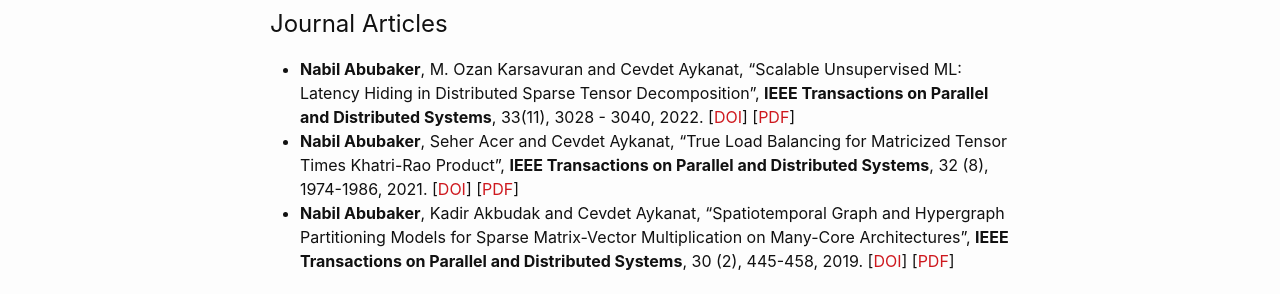
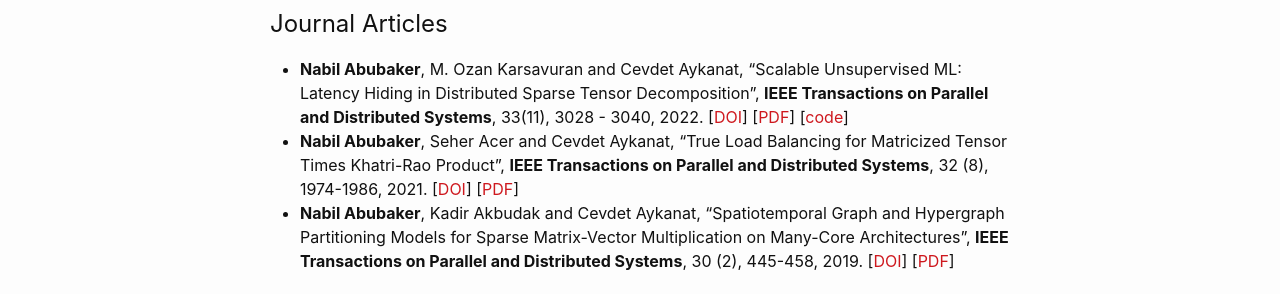
Before and after one commit to nfabubaker/nfabubaker.github.io, a Jekyll site: the page built from research.md, in a window 1280 px wide. Shown: the part 509-803 px from the top of the page. Built offline with Jekyll 4.4.1, drawn with Linux system fonts in a browser that asks for light colours; some web fonts are replaced.

Commit message:
code link for cpd-emb added

```diff
--- a/research.md
+++ b/research.md
@@ -20,7 +20,7 @@
 - **Nabil Abubaker**, M. Ozan Karsavuran and Cevdet Aykanat, "Scaling Stratified Stochastic Gradient Descent for Distributed Matrix Completion", *TechRxiv*. [[DOI](https://doi.org/10.36227/techrxiv.19350536.v1)] [[PDF](/dsgd.pdf)] [[code](https://github.com/nfabubaker/CESSGD)]
 
 # Journal Articles
-- **Nabil Abubaker**, M. Ozan Karsavuran and Cevdet Aykanat, "Scalable Unsupervised ML: Latency Hiding in Distributed Sparse Tensor Decomposition", **IEEE Transactions on Parallel and Distributed Systems**, 33(11), 3028 - 3040, 2022. [[DOI](https://doi.org/10.1109/TPDS.2021.3128827)] [[PDF](/tpds_2021_2.pdf)]
+- **Nabil Abubaker**, M. Ozan Karsavuran and Cevdet Aykanat, "Scalable Unsupervised ML: Latency Hiding in Distributed Sparse Tensor Decomposition", **IEEE Transactions on Parallel and Distributed Systems**, 33(11), 3028 - 3040, 2022. [[DOI](https://doi.org/10.1109/TPDS.2021.3128827)] [[PDF](/tpds_2021_2.pdf)] [[code](https://github.com/nfabubaker/cpd-emb)]
 - **Nabil Abubaker**, Seher Acer and Cevdet Aykanat, "True Load Balancing for Matricized Tensor Times Khatri-Rao Product", **IEEE Transactions on Parallel and Distributed Systems**, 32 (8), 1974-1986, 2021. [[DOI](https://doi.org/10.1109/TPDS.2021.3053836)] [[PDF](/tpds_2021.pdf)]
 - **Nabil Abubaker**, Kadir Akbudak and Cevdet Aykanat, "Spatiotemporal Graph and Hypergraph Partitioning Models for Sparse Matrix-Vector Multiplication on Many-Core Architectures", **IEEE Transactions on Parallel and Distributed Systems**, 30 (2), 445-458, 2019. [[DOI](https://doi.org/10.1109/TPDS.2018.2864729)] [[PDF](/tpds_2018.pdf)]
 
```
